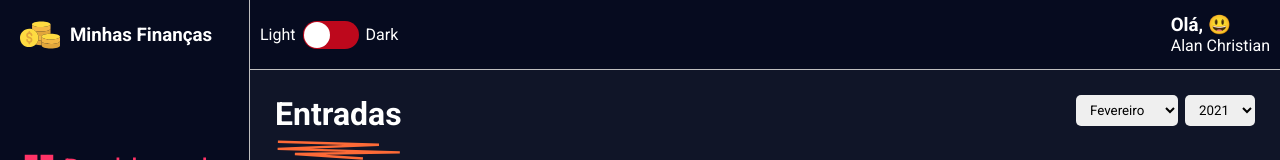
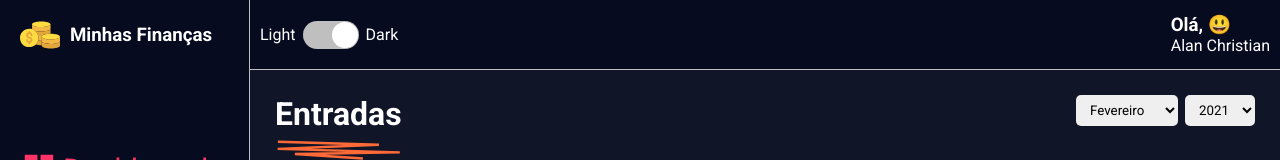
Before and after one commit to alangeek/TypeScript_Budget_React, a React (Create React App) app: page /list/entry-balance in a window 1280 px wide. Shown: the top 160 px of the page. Built offline with nearby package versions, Linux system fonts and the light colour scheme.

Commit message:
exchange the theme for the toggle button

```diff
--- a/src/components/MainHeader/index.tsx
+++ b/src/components/MainHeader/index.tsx
@@ -1,10 +1,20 @@
-import React, { useMemo } from 'react';
+import React, { useMemo, useState } from 'react';
 
 import Toggle from '../Toggle';
 import emojis from '../../utils/emojis';
 import { Container, Profile, Welcome, UserName } from './styles';
 
+import { useTheme } from '../../hooks/theme';
+
 const MainHeader: React.FC = () => {
+  const {toggleTheme, theme  } = useTheme();
+
+  const [darkTheme, setDarkTheme] = useState(() => theme.title === 'dark' ? true : false);
+
+  const handleChangeTheme = () => {
+    setDarkTheme(!darkTheme);
+    toggleTheme();
+  }
 
   const emoji = useMemo(() => {
     const indice = Math.floor(Math.random() * emojis.length);
@@ -14,7 +24,12 @@
 
   return (
     <Container>
-      <Toggle />
+      <Toggle
+        labelLeft="Light"
+        labelRight="Dark"
+        checked={darkTheme}
+        onChange={handleChangeTheme}
+      />
 
       <Profile>
         <Welcome>Olá, {emoji}</Welcome>
--- a/src/components/Toggle/index.tsx
+++ b/src/components/Toggle/index.tsx
@@ -2,20 +2,32 @@
 
 import { Container, ToggleLabel, ToggleSelector } from './styles';
 
-const Toggle: React.FC = () => {
+interface IToggleProps {
+  labelLeft: string;
+  labelRight: string;
+  checked: boolean;
+  onChange(): void;
+}
 
-  const [online, setOnline] = useState(false);
+const Toggle: React.FC<IToggleProps> = ({
+  labelLeft,
+  labelRight,
+  checked,
+  onChange
+}) => {
+
+  // const [online, setOnline] = useState(false);
 
   return (
     <Container>
-      <ToggleLabel>Light</ToggleLabel>
+      <ToggleLabel>{labelLeft}</ToggleLabel>
       <ToggleSelector
-        checked={online}
+        checked={checked}
         uncheckedIcon={false}
         checkedIcon={false}
-        onChange={() => setOnline(!online)}
+        onChange={onChange}
       />
-      <ToggleLabel>Dark</ToggleLabel>
+      <ToggleLabel>{labelRight}</ToggleLabel>
     </Container>
   )
 
--- a/src/components/Toggle/styles.ts
+++ b/src/components/Toggle/styles.ts
@@ -12,8 +12,8 @@
 
 export const ToggleSelector = styled(Switch).attrs<ReactSwitchProps>(
     ({ theme }) => ({
-        onColor: theme.colors.info,
-        offColor: theme.colors.warning
+        onColor: theme.colors.gray,
+        offColor: theme.colors.black
     }))<ReactSwitchProps>`
     margin: 0 7px;
 `;
```
Also changed, not shown: 1 other file (tests, documents, lock files or other folders).
